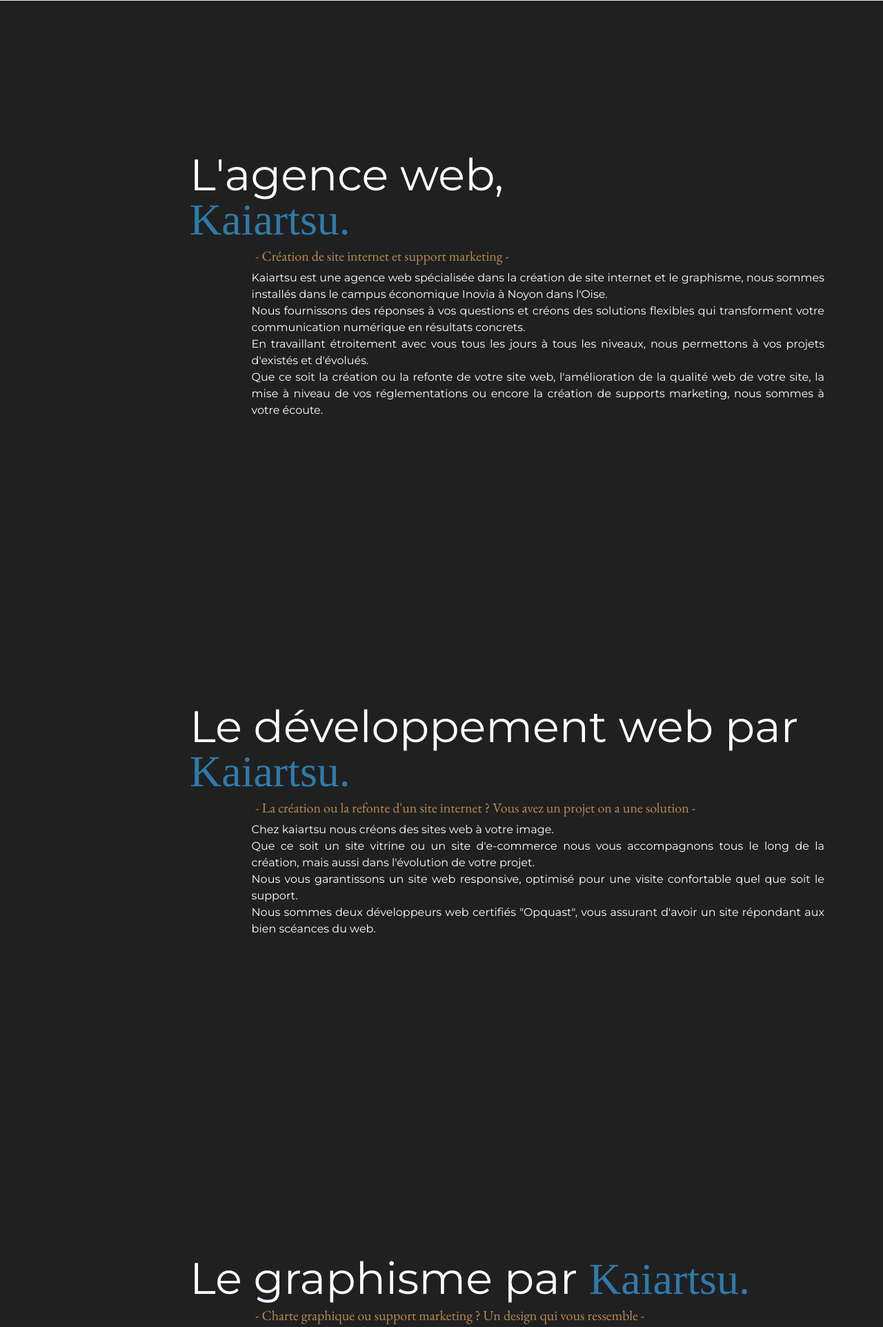
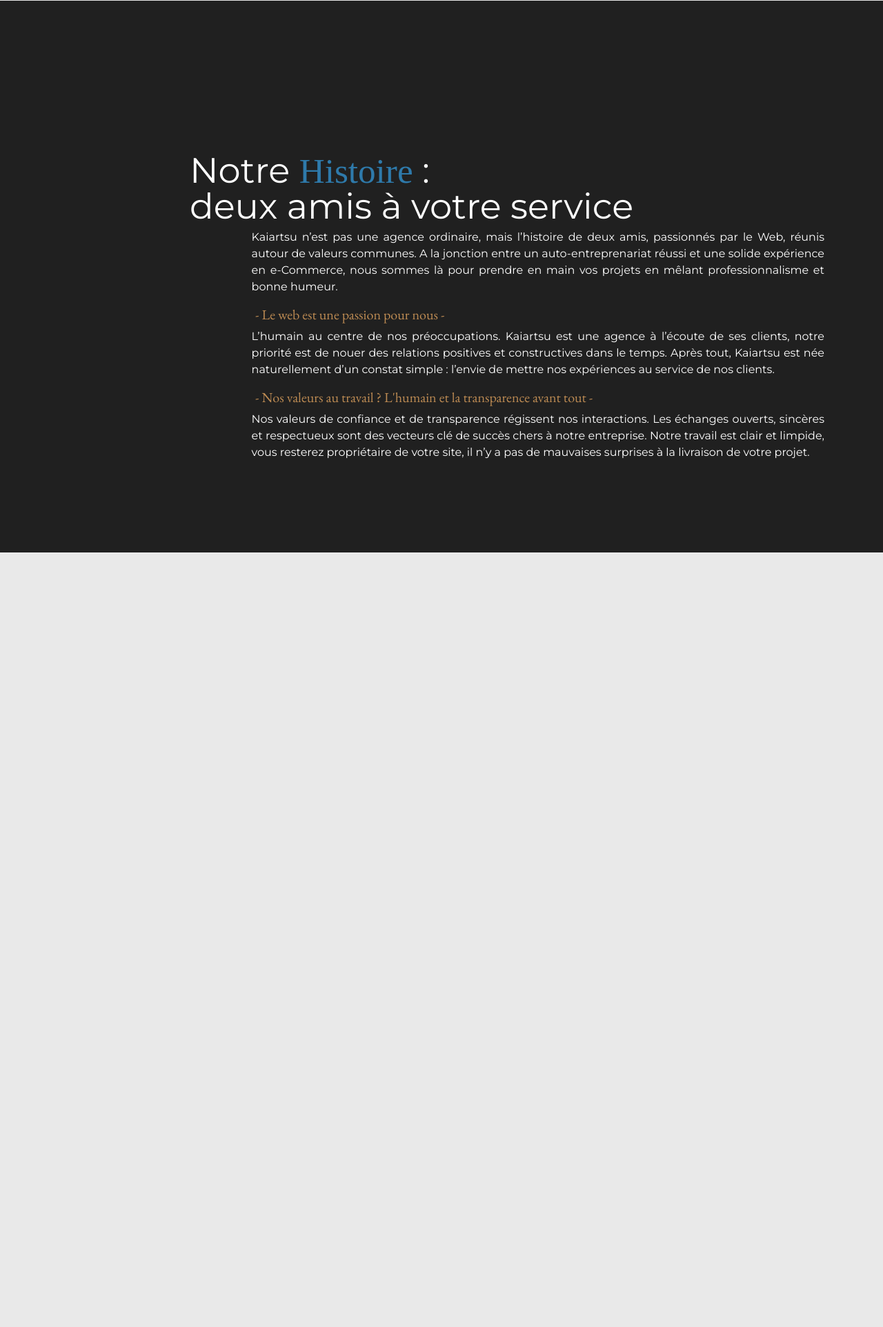
Before and after one commit to chromatyk/kaiartsuv2, a PHP site: page /agency.php in a window 1280 px wide. Shown: the part 799-2723 px from the top of the page at 69% size. After the commit the page ends 1600 px from the top, so only its background shows below. Run offline with PHP 8.4, Linux system fonts and the light colour scheme; some web fonts are replaced.

Commit message:
Test agency

```diff
--- a/agency.php
+++ b/agency.php
@@ -57,87 +57,53 @@
                 <div class="container">
 
                     <div class="row">
-                            <div class="col-8 offset-2">
-                                <h2>
-                                    L'agence web,<br /> <span class="h2Color">Kaiartsu.</span>
+                        <div class="col-10 offset-2">
+                            <h2 class="titleAgency">
+                                Notre <span class="h2Color">Histoire</span> : </br>deux amis à votre service
                             </h2>
+                        </div>
+                    </div>
+                    <div class="row">
+                        <div class="col-10 offset-2">
+                            <p>
+                                Kaiartsu n’est pas une agence ordinaire, mais l’histoire de deux amis, passionnés par le Web, réunis autour de valeurs communes.
+                                A la jonction entre un auto-entreprenariat réussi et une solide expérience en e-Commerce, nous sommes là pour prendre en main vos projets en mêlant professionnalisme et bonne humeur.
+                            </p>
                         </div>
                     </div>
                     <div class="row">
                         <div class="col-9 offset-3">
                             <h3>
-                                    - Création de site internet et support marketing -
+                                - Le web est une passion pour nous -
                             </h3>
                         </div>
                     </div>
                     <div class="row">
                         <div class="col-10 offset-2">
                             <p>
-                                    Kaiartsu est une agence web spécialisée dans la création de site internet et le graphisme, nous sommes installés dans le campus économique Inovia à Noyon dans l'Oise.<br/>
-                                    Nous fournissons des réponses à vos questions et créons des solutions flexibles qui transforment votre communication numérique en résultats concrets.<br/>
-                                    En travaillant étroitement avec vous tous les jours à tous les niveaux, nous permettons à vos projets d'existés et d'évolués.<br/>
-                                    Que ce soit la création ou la refonte de votre site web, l'amélioration de la qualité web de votre site, la mise à niveau de vos réglementations ou encore la création de supports marketing, nous sommes à votre écoute.
+                                L’humain au centre de nos préoccupations. Kaiartsu est une agence à l’écoute de ses clients, notre priorité est de nouer des relations positives et constructives dans le temps.
+                                Après tout, Kaiartsu est née naturellement d’un constat simple : l’envie de mettre nos expériences au service de nos clients.
+                            </p>
+                        </div>
+                    </div>
+                    <div class="row">
+                        <div class="col-9 offset-3">
+                            <h3>
+                                - Nos valeurs au travail ? L'humain et la transparence avant tout -
+                            </h3>
+                        </div>
+                    </div>
+                    <div class="row">
+                        <div class="col-10 offset-2">
+                            <p>
+                                Nos valeurs de confiance et de transparence régissent nos interactions. Les échanges ouverts, sincères et respectueux sont des vecteurs clé de succès chers à notre entreprise.
+                                Notre travail est clair et limpide, vous resterez propriétaire de votre site, il n’y a pas de mauvaises surprises à la livraison de votre projet.
                             </p>
                         </div>
                     </div>
                 </div>
             </section>
             <!-- Qui sommes nous - Fin -->
-                <section id="webDev" class="sectionScroll">
-                    <div class="container">
-                        <div class="row dispear">
-                            <div class="col-10 offset-2">
-                                <h2>
-                                    Le développement web par <span class="h2ColorDev">Kaiartsu.</span>
-                                </h2>
-                            </div>
-                        </div>
-                        <div class="row dispear">
-                            <div class="col-9 offset-3">
-                                <h3>
-                                    - La création ou la refonte d'un site internet ? Vous avez un projet on a une solution -
-                                </h3>
-                            </div>
-                        </div>
-                        <div class="row dispear">
-                            <div class="col-10 offset-2">
-                                <p>
-                                    Chez kaiartsu nous créons des sites web à votre image.<br/>
-                                    Que ce soit un site vitrine ou un site d'e-commerce nous vous accompagnons tous le long de la création, mais aussi dans l'évolution de votre projet.<br/>
-                                    Nous vous garantissons un site web responsive, optimisé pour une visite confortable quel que soit le support.<br/>
-                                    Nous sommes deux développeurs web certifiés "Opquast", vous assurant d'avoir un site répondant aux bien scéances du web.
-                                </p>
-                            </div>
-                        </div>
-                    </div>
-                </section>
-                <section id="webDesign" class="sectionScroll">
-                    <div class="container">
-                        <div class="row dispear">
-                            <div class="col-9 offset-2">
-                                <h2>
-                                    Le graphisme par <span class="h2Color">Kaiartsu.</span>
-                                </h2>
-                            </div>
-                        </div>
-                        <div class="row dispear">
-                            <div class="col-9 offset-3">
-                                <h3>
-                                    - Charte graphique ou support marketing ? Un design qui vous ressemble  -
-                                </h3>
-                            </div>
-                        </div>
-                        <div class="row dispear">
-                            <div class="col-10 offset-2">
-                                <p>
-                                    Chez Kaiartsu nous poussons la communication au-delà du web.<br/>
-                                    Notre studio graphique possède les compétences necessaire pour vous aidez à améliorer votre visibilité.<br />
-                                    Un logo, une charte graphique ou un support marketing nous vous conseillons et vous aidons à transmettre une image qui vous ressemble.
-                                </p>
-                            </div>
-                        </div>
-                    </div>
-                </section>
         </main>
     </div>
     <script src="assets/js/main.js"></script>
--- a/assets/css/main.css
+++ b/assets/css/main.css
@@ -707,3 +707,7 @@ h1{
             transform: translatey(114.19716165vh) translatex(89.05485056vw);
         }
     }
+
+    h2.titleAgency{
+        font-size: 4vw;
+    }
```
Also changed, not shown: nbproject/private/private.xml (+1 -6 lines). Lines whose indentation alone changed are shown as unchanged.
